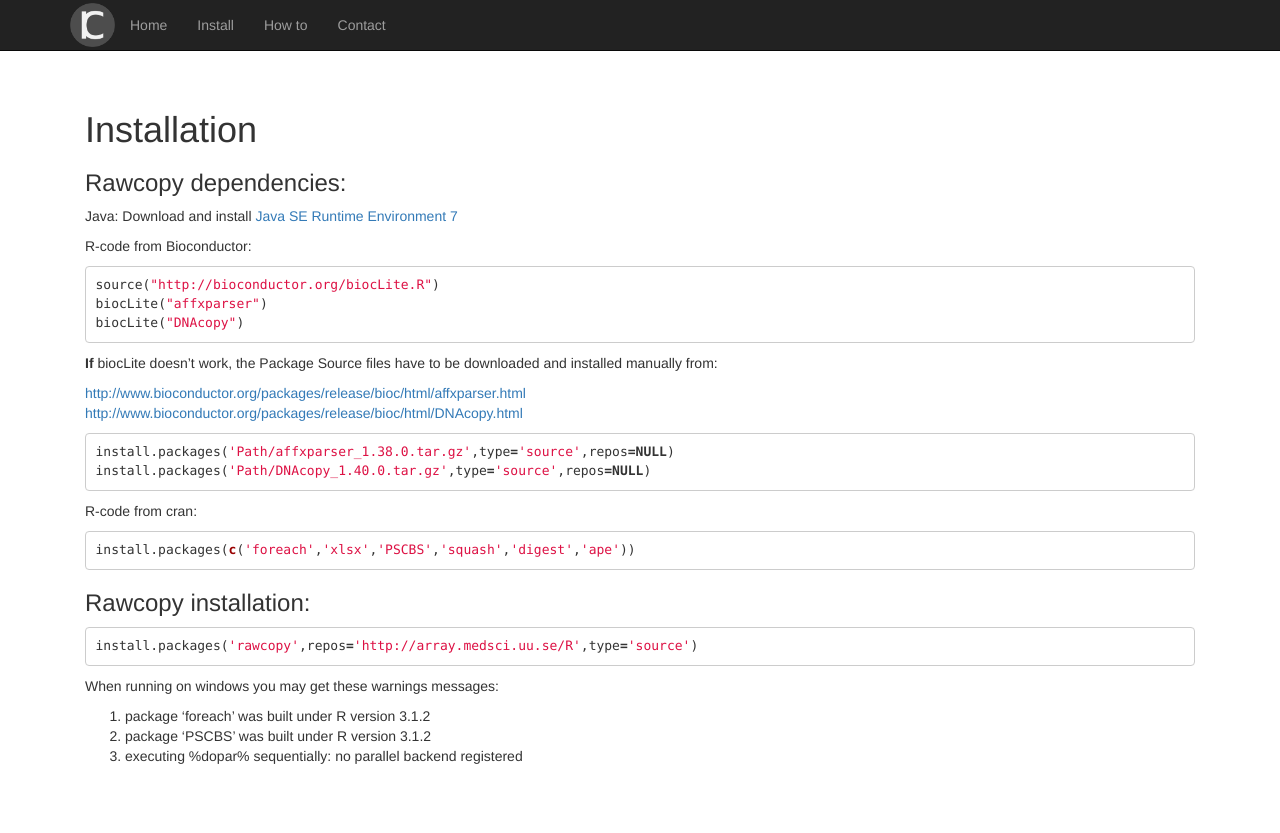
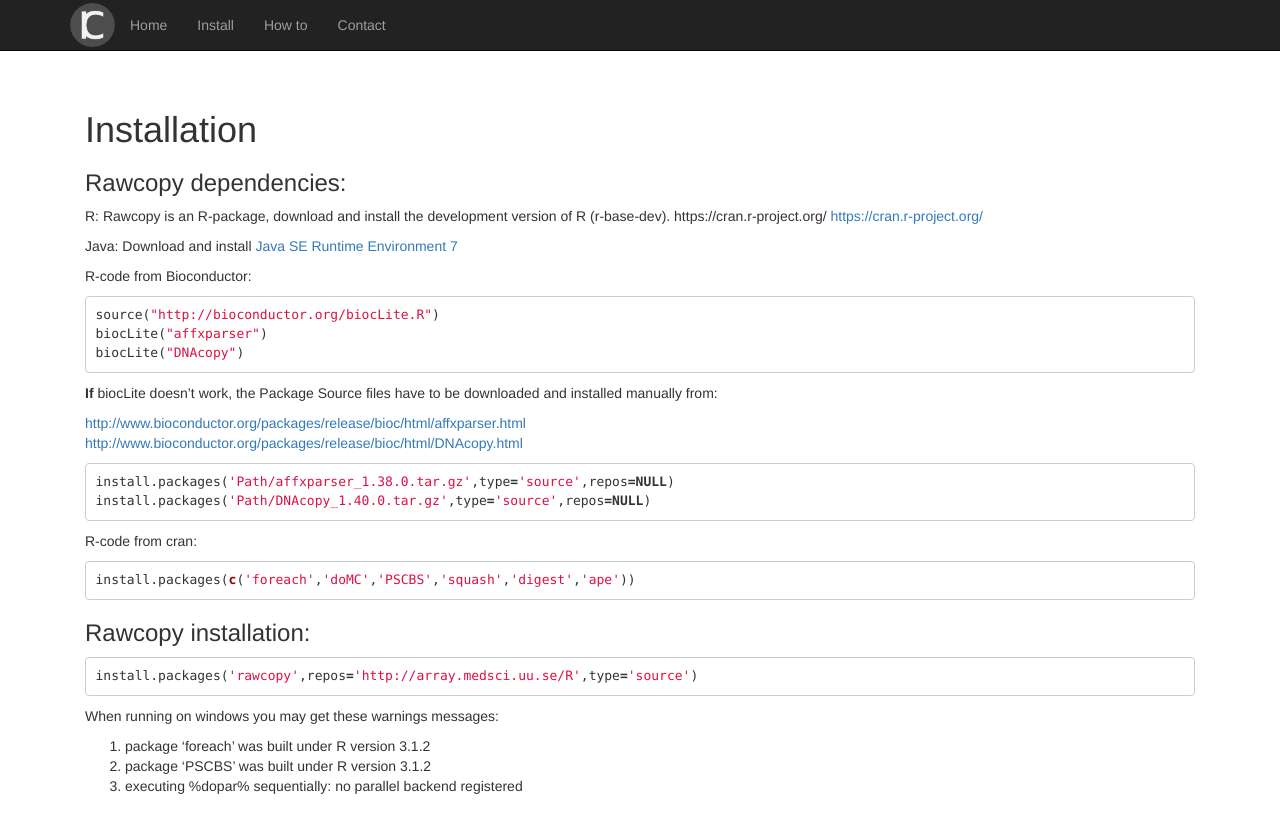
Before and after one commit to rawcopy/rawcopy.github.io, a Jekyll site: the page built from install.md, in a window 1280 px wide. Shown: the top 833 px of the page. Built offline with Jekyll 4.4.1, drawn with Linux system fonts in a browser that asks for light colours; nearby versions of some CDN libraries; Markdown is read by kramdown in place of the engine named in the settings.

Commit message:
Update install.md

````diff
--- a/install.md
+++ b/install.md
@@ -6,6 +6,10 @@ title:  'install'
 #Installation
 
 ###Rawcopy dependencies:
+R:
+Rawcopy is an R-package, download and install the development version of R (r-base-dev).
+https://cran.r-project.org/
+<a href='https://cran.r-project.org/'>https://cran.r-project.org/</a>
 
 Java:
 Download and install
@@ -35,7 +39,7 @@ install.packages('Path/DNAcopy_1.40.0.tar.gz',type='source',repos=NULL)
 R-code from cran:
 
 ```R
-install.packages(c('foreach','xlsx','PSCBS','squash','digest','ape'))
+install.packages(c('foreach','doMC','PSCBS','squash','digest','ape'))
 ```
 
 ###Rawcopy installation:
````
